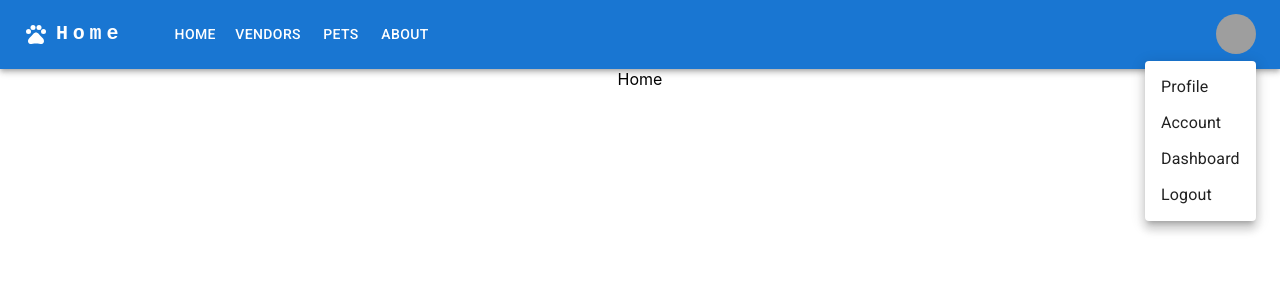
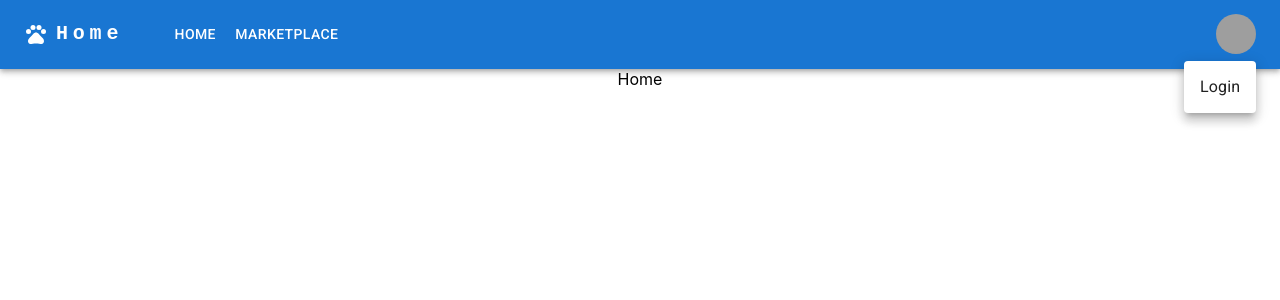
Before and after one commit to AidanJH/Dog-Groomer-Front-End, a React (Create React App) app: page / in a window 1280 px wide. Both pictures are taken after a click on the button "Open settings". Shown: the top 300 px of the page. Built offline with nearby package versions, Linux system fonts and the light colour scheme; grey boxes are pictures that could not be loaded.

Commit message:
Added conditional rendering for navbar based on user

```diff
--- a/src/App.tsx
+++ b/src/App.tsx
@@ -11,9 +11,10 @@ import '@fontsource/roboto/500.css';
 import '@fontsource/roboto/700.css';
 
 const App = () =>{
+  const userRole = "User"
   return (
     <div className="App">
-      <NavBar/>
+      <NavBar userRole={userRole} />
       <Header/>
       <Home/>
     </div>
--- a/src/components/NavBar/NavBar.tsx
+++ b/src/components/NavBar/NavBar.tsx
@@ -3,17 +3,30 @@ import PetsIcon from '@mui/icons-material/Pets';
 import MenuIcon from '@mui/icons-material/Menu';
 import React from 'react'
 
-type Props = {}
+type Props = {
+  userRole: string
+}
 
 //Pages that will be seen in the hamburger icon
 //TODO: Figure out a way to change pages depending on login state
-const pages = ['Home', 'Vendors' , 'Pets', 'About'];
+const pages = [
+{ name: 'Home', roles: ['Admin', 'Vendor', 'Customer', 'User'] },
+{ name: 'Marketplace', roles: ['Admin', 'Vendor', 'Customer', 'User'] },
+{ name: 'Your Business', roles: ['Vendor'] },
+{ name: 'Orders', roles: ['Vendor', 'Customer'] },
 
+];
+
+//TODO: Give a gray icon when logged out, but a user profile pic when logged in
 //Pages seen in the User Icon
-//TODO: Give a gray icon when logged out, but a user profile pic when logged in
-const settings = ['Profile', 'Account', 'Dashboard', 'Logout']
+const settings = [
+  { name: 'Login', roles: ['User'] },
+  { name: 'Profile', roles: ['Vendor', 'Customer'] },
+  { name: 'Pets', roles: ['Customer'] },
+  { name: 'Logout', roles: ['Customer', 'Admin', 'Vendor'] },
+];
 
-const NavBar = () => {
+const NavBar = (props: Props) => {
   const [anchorElNav, setAnchorElNav] = React.useState<null | HTMLElement>(null);
   const [anchorElUser, setAnchorElUser] = React.useState<null | HTMLElement>(null);
 
@@ -31,6 +44,10 @@ const NavBar = () => {
   const handleCloseUserMenu = () => {
     setAnchorElUser(null);
   };
+
+  const accessiblePages = pages.filter(page => page.roles.includes(props.userRole));
+  const accessibleSettings = settings.filter(setting => setting.roles.includes(props.userRole));
+
 
   return (
     <div className='NavBar'>
@@ -83,22 +100,22 @@ const NavBar = () => {
                 display: { xs: 'block', md: 'none' },
               }}
             >
-              {pages.map((page) => (
-                <MenuItem key={page} onClick={handleCloseNavMenu}>
-                  <Typography textAlign="center">{page}</Typography>
+              {accessiblePages.map((page) => (
+                <MenuItem key={page.name} onClick={handleCloseNavMenu}>
+                  <Typography textAlign="center">{page.name}</Typography>
                 </MenuItem>
               ))}
             </Menu>
           </Box>
           <PetsIcon sx={{ display: { xs: 'flex', md: 'none' }, mr: 1 }} />
           <Box sx={{ flexGrow: 1, display: { xs: 'none', md: 'flex' } }}>
-            {pages.map((page) => (
+            {accessiblePages.map((page) => (
               <Button
-                key={page}
+                key={page.name}
                 onClick={handleCloseNavMenu}
                 sx={{ my: 2, color: 'white', display: 'block' }}
               >
-                {page}
+                {page.name}
               </Button>
             ))}
           </Box>
@@ -125,9 +142,9 @@ const NavBar = () => {
               open={Boolean(anchorElUser)}
               onClose={handleCloseUserMenu}
             >
-              {settings.map((setting) => (
-                <MenuItem key={setting} onClick={handleCloseUserMenu}>
-                  <Typography textAlign="center">{setting}</Typography>
+              {accessibleSettings.map((setting) => (
+                <MenuItem key={setting.name} onClick={handleCloseUserMenu}>
+                  <Typography textAlign="center">{setting.name}</Typography>
                 </MenuItem>
               ))}
             </Menu>
```
